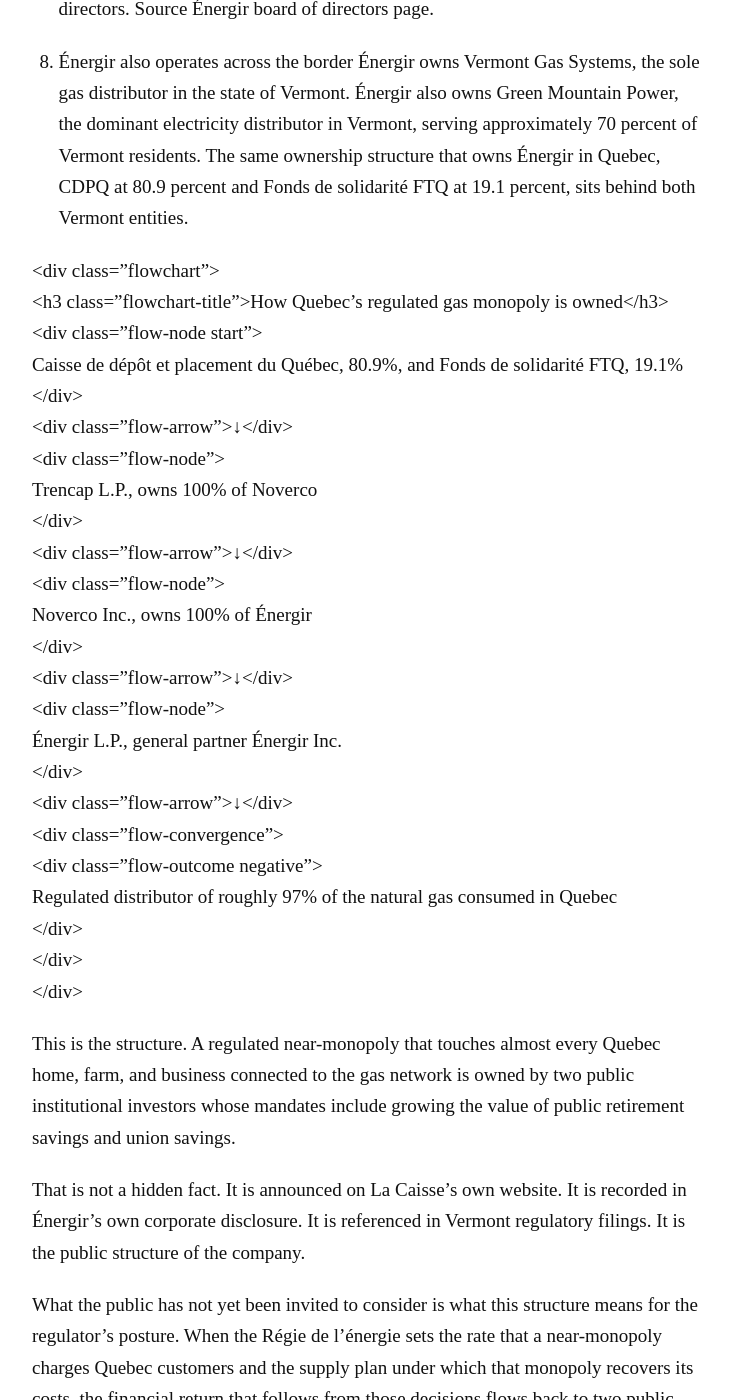
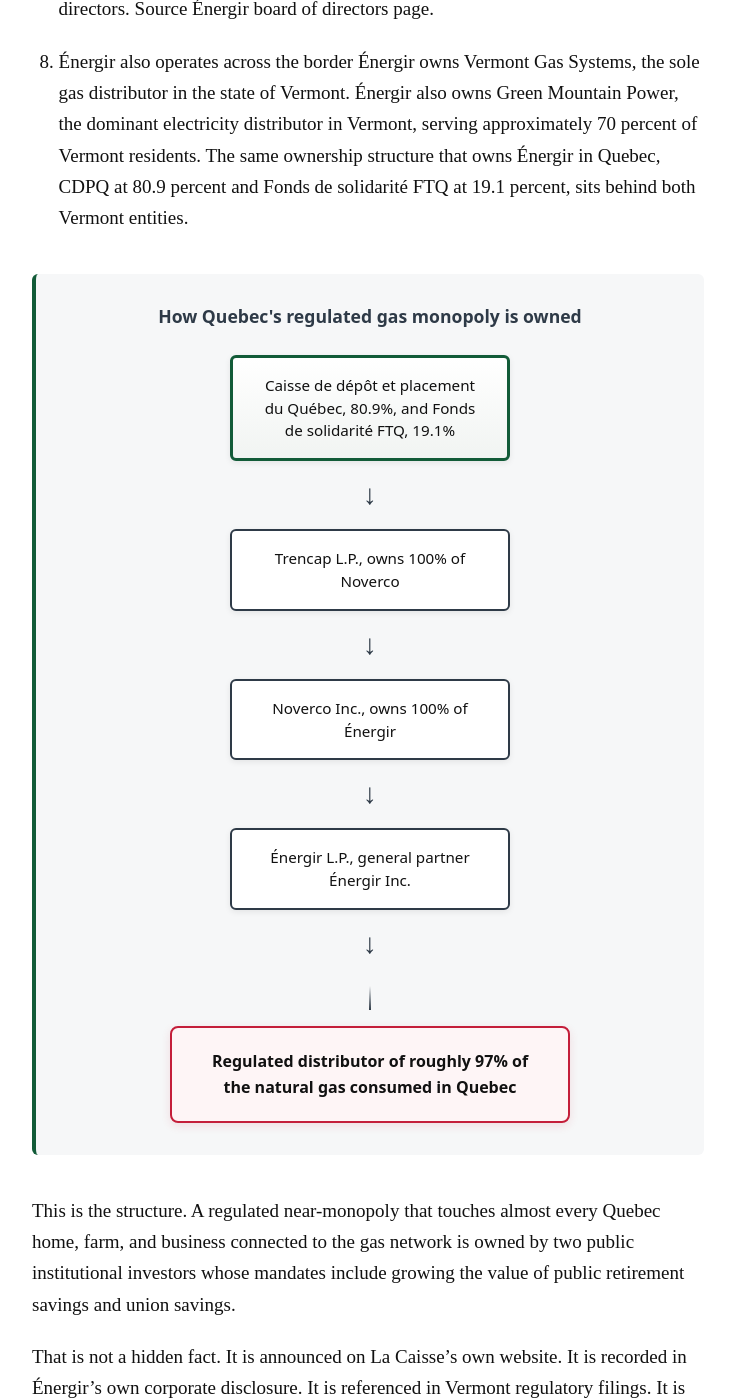
Before and after one commit to alexreports/argent-public, a Jekyll site: the page built from _dossiers/2026-06-05-grand-livre-vert-partie-1.en.md, in a window 1280 px wide and 1400 px high, scrolled down 2435 px. Shown: the whole window, without its empty margins (52-782 px from the left). Built offline with Jekyll 4.4.1, drawn with Linux system fonts in a browser that asks for light colours; some of the changed text lies outside the part shown.

Commit message:
Fix "The Monopoly and Its Owners": part number + flowchart HTML rendering
- Frontmatter part: 1 -> 4 (article is Part 4 of The Green Ledger;
  badge/series ordering now matches the body "PARTIE 4")
- Unescape the ownership flowchart: backslash-escaped \<div\>/\</div\>
  were rendering as literal text. Removed the escapes so Kramdown
  emits real DOM and the .flowchart CSS applies.
- Removed literal ** asterisks from the frontmatter title (Markdown is
  not processed in YAML front matter, so they showed verbatim in the
  badge and H1).

Verified with a local Kramdown render (default + GFM): the flowchart
now outputs <div class="flowchart"> with no &lt; escaping.

```diff
--- a/_dossiers/2026-06-05-grand-livre-vert-partie-1.en.md
+++ b/_dossiers/2026-06-05-grand-livre-vert-partie-1.en.md
@@ -40,30 +40,30 @@
 
 8. Énergir also operates across the border Énergir owns Vermont Gas Systems, the sole gas distributor in the state of Vermont. Énergir also owns Green Mountain Power, the dominant electricity distributor in Vermont, serving approximately 70 percent of Vermont residents. The same ownership structure that owns Énergir in Quebec, CDPQ at 80.9 percent and Fonds de solidarité FTQ at 19.1 percent, sits behind both Vermont entities.
 
-\<div class="flowchart"\>
-  \<h3 class="flowchart-title"\>How Quebec's regulated gas monopoly is owned\</h3\>
-  \<div class="flow-node start"\>
+<div class="flowchart">
+  <h3 class="flowchart-title">How Quebec's regulated gas monopoly is owned</h3>
+  <div class="flow-node start">
     Caisse de dépôt et placement du Québec, 80.9%, and Fonds de solidarité FTQ, 19.1%
-  \</div\>
-  \<div class="flow-arrow"\>↓\</div\>
-  \<div class="flow-node"\>
+  </div>
+  <div class="flow-arrow">↓</div>
+  <div class="flow-node">
     Trencap L.P., owns 100% of Noverco
-  \</div\>
-  \<div class="flow-arrow"\>↓\</div\>
-  \<div class="flow-node"\>
+  </div>
+  <div class="flow-arrow">↓</div>
+  <div class="flow-node">
     Noverco Inc., owns 100% of Énergir
-  \</div\>
-  \<div class="flow-arrow"\>↓\</div\>
-  \<div class="flow-node"\>
+  </div>
+  <div class="flow-arrow">↓</div>
+  <div class="flow-node">
     Énergir L.P., general partner Énergir Inc.
-  \</div\>
-  \<div class="flow-arrow"\>↓\</div\>
-  \<div class="flow-convergence"\>
-    \<div class="flow-outcome negative"\>
+  </div>
+  <div class="flow-arrow">↓</div>
+  <div class="flow-convergence">
+    <div class="flow-outcome negative">
       Regulated distributor of roughly 97% of the natural gas consumed in Quebec
-    \</div\>
-  \</div\>
-\</div\>
+    </div>
+  </div>
+</div>
 
 This is the structure. A regulated near-monopoly that touches almost every Quebec home, farm, and business connected to the gas network is owned by two public institutional investors whose mandates include growing the value of public retirement savings and union savings.
 
```
Also changed, not shown: other parts of _dossiers/2026-06-05-grand-livre-vert-partie-1.en.md (+2 -2 lines).
